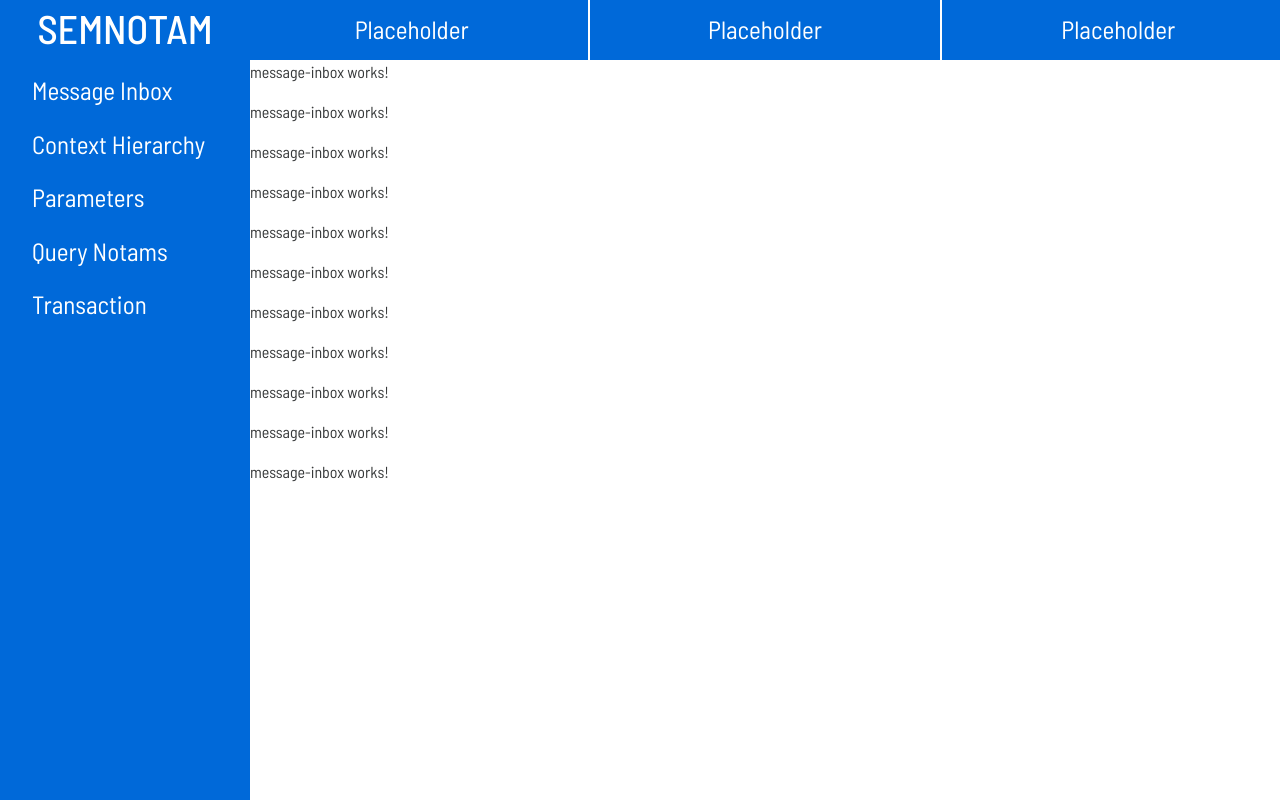
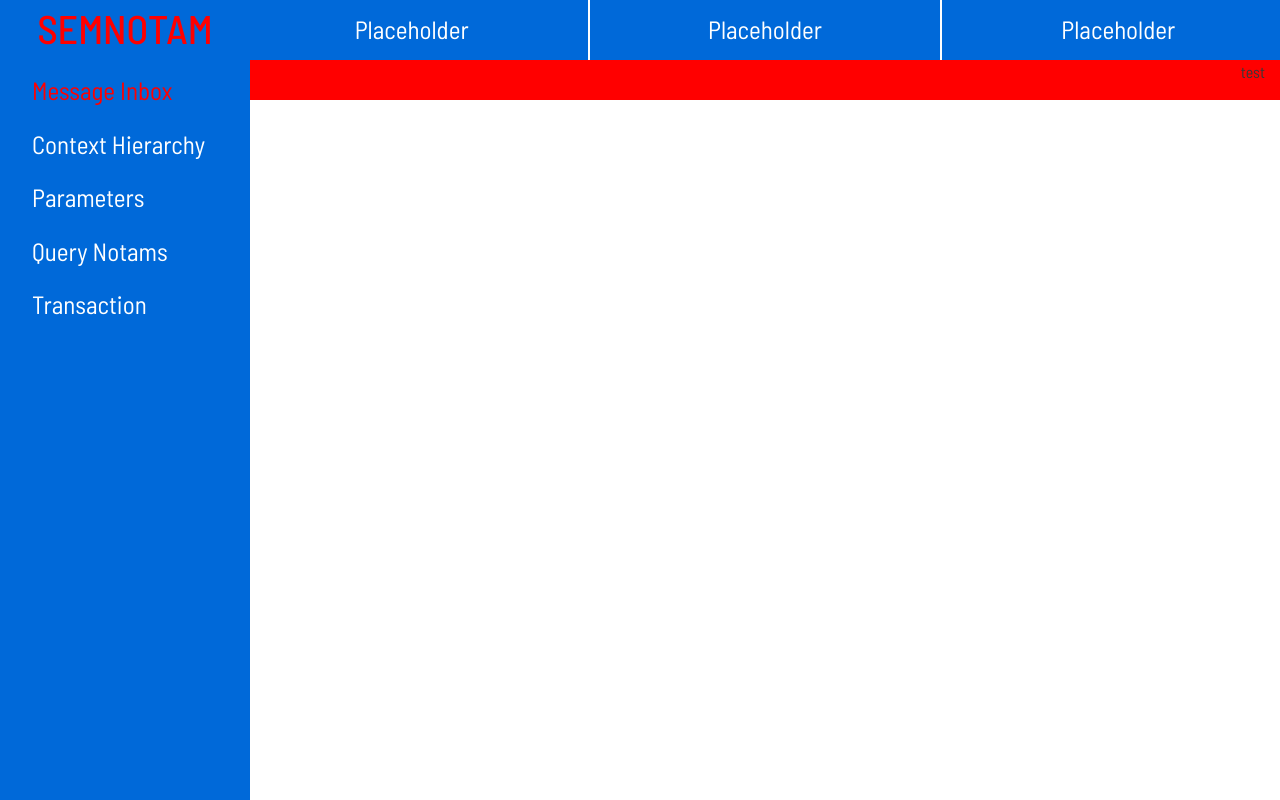
Before and after one commit to LampD/SemNotamFE, an Angular app: page /messages in a window 1280 px wide. Built offline with nearby package versions, Linux system fonts and the light colour scheme; what angular-font-awesome would draw is missing.

Commit message:
router-outlet, navbar highlighting

```diff
--- a/src/app/app.component.html
+++ b/src/app/app.component.html
@@ -1,7 +1,7 @@
 <side-bar></side-bar>
 <div class="position" [style.width.px]="width">
     <app-header></app-header>
-    <div class="router-outlet">
+    <div class="router-outlet" [style.width.px]="width">
         <router-outlet></router-outlet>
     </div>
 </div>
--- a/src/app/app.component.scss
+++ b/src/app/app.component.scss
@@ -6,4 +6,5 @@
 .router-outlet {
     position: fixed;
     margin-top: 60px;
+    width: 100%;
 }
--- a/src/app/login/login.component.html
+++ b/src/app/login/login.component.html
@@ -1,4 +1,4 @@
-<div class="container center c-login-margin-top" *ngIf="!isLoading">
+<div class="c-login-margin-top" *ngIf="!isLoading">
     <div class="form-signin">
         <h2 class="form-signin-heading">Anmeldung</h2>
         <label class="sr-only">Email address</label>
--- a/src/app/message-inbox/message-inbox.component.html
+++ b/src/app/message-inbox/message-inbox.component.html
@@ -1,33 +1,7 @@
-<p>
-  message-inbox works!
-</p>
-<p>
-        message-inbox works!
-      </p>
-      <p>
-            message-inbox works!
-          </p>
-          <p>
-                message-inbox works!
-              </p>
-              <p>
-                    message-inbox works!
-                  </p>
-                  <p>
-                        message-inbox works!
-                      </p>
-                      <p>
-                            message-inbox works!
-                          </p>
-                          <p>
-                                message-inbox works!
-                              </p>
-                              <p>
-                                    message-inbox works!
-                                  </p>
-                                  <p>
-                                        message-inbox works!
-                                      </p>
-                                      <p>
-                                            message-inbox works!
-                                          </p>
+<div class="container-fluid">
+    <div class="row red-background">
+        <div class="col-md-12">
+            <p class="float-right">test</p>
+        </div>
+    </div>
+</div>
--- a/src/app/page/side-bar/side-bar.component.html
+++ b/src/app/page/side-bar/side-bar.component.html
@@ -3,9 +3,9 @@
         <h1 class="text-center">SEMNOTAM</h1>
     </div>
 
-    <a routerLink="/messages">Message Inbox</a>
-    <a routerLink="/contexts">Context Hierarchy</a>
-    <a routerLink="/parameters">Parameters</a>
-    <a routerLink="/notams">Query Notams</a>
-    <a routerLink="/transaction">Transaction</a>
-  </div>
+    <a routerLink="/messages" [style.color]="colorMessage">Message Inbox</a>
+    <a routerLink="/contexts" [style.color]="colorContext">Context Hierarchy</a>
+    <a routerLink="/parameters" [style.color]="colorParameter">Parameters</a>
+    <a routerLink="/notams" [style.color]="colorNotam">Query Notams</a>
+    <a routerLink="/transaction" [style.color]="colorTransaction">Transaction</a>
+</div>
--- a/src/app/page/side-bar/side-bar.component.scss
+++ b/src/app/page/side-bar/side-bar.component.scss
@@ -15,7 +15,7 @@
 .product-name {
     height: 60px;
     font-size: 25px;
-    color: white;
+    color: $color-active;
     margin-top: 4px;
 }
 
@@ -28,6 +28,6 @@
     transition: 0.3s;
 
     &:hover {
-        color: $color-secondary;
+        color: $color-active;
     }
 }
--- a/src/app/page/side-bar/side-bar.component.ts
+++ b/src/app/page/side-bar/side-bar.component.ts
@@ -1,15 +1,48 @@
 import { Component, OnInit } from '@angular/core';
+import { Router, ActivatedRoute, NavigationEnd, Event as NavigationEvent } from '@angular/router';
+import { Location } from '@angular/common';
+import { Subscription } from 'rxjs/Subscription';
+import { OnDestroy } from '@angular/core/src/metadata/lifecycle_hooks';
 
 @Component({
-  selector: 'side-bar',
-  templateUrl: './side-bar.component.html',
-  styleUrls: ['./side-bar.component.scss']
+    selector: 'side-bar',
+    templateUrl: './side-bar.component.html',
+    styleUrls: ['./side-bar.component.scss']
 })
-export class SideBarComponent implements OnInit {
+export class SideBarComponent implements OnInit, OnDestroy {
 
-  constructor() { }
+    public colorMessage: string;
+    public colorContext: string;
+    public colorParameter: string;
+    public colorNotam: string;
+    public colorTransaction: string;
 
-  ngOnInit() {
-  }
+    private  updateSubscription: Subscription;
 
+    constructor(
+        private activatedRoute: ActivatedRoute,
+        private router: Router,
+        private location: Location
+    ) { }
+
+    public ngOnInit() {
+        this.updateSubscription = this.router.events
+            .subscribe((value: NavigationEnd) => {
+                this.updateColor();
+            });
+    }
+
+    public ngOnDestroy(): void {
+        if(this.updateSubscription) {
+            this.updateSubscription.unsubscribe();
+        }
+    }
+
+    public updateColor(): void {
+        this.colorMessage = this.location.path().includes('messages') ? 'red' : 'white';
+        this.colorContext = this.location.path().includes('contexts') ? 'red' : 'white';
+        this.colorParameter = this.location.path().includes('parameters') ? 'red' : 'white';
+        this.colorNotam = this.location.path().includes('notams') ? 'red' : 'white';
+        this.colorTransaction = this.location.path().includes('transaction') ? 'red' : 'white';
+    }
 }
--- a/src/styles/main.scss
+++ b/src/styles/main.scss
@@ -11,6 +11,10 @@ body {
     background-color: $color-primary;
 }
 
+.red-background {
+    background-color: $color-active;
+}
+
 .margin-top-8 {
     margin-top: 8px;
 }
--- a/src/styles/variables.scss
+++ b/src/styles/variables.scss
@@ -1,2 +1,3 @@
 $color-primary: #0069d9;
 $color-secondary: #363839;
+$color-active: red;
```
Also changed, not shown: src/app/app.component.ts (+0 -7 lines).
